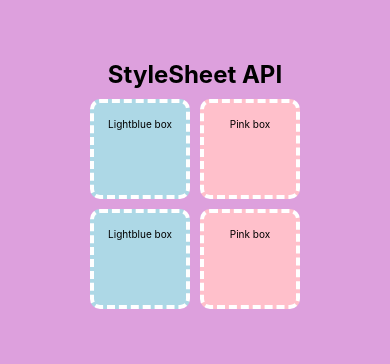
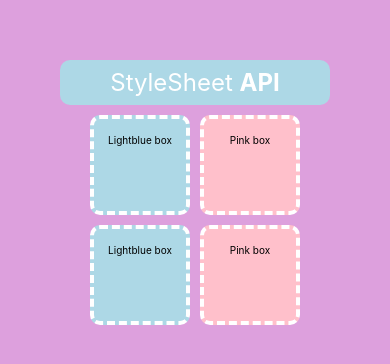
Before and after one commit to SaputraUta/learn-react-native, a React Native app: screen / in a window 390 px wide. Shown: the top 364 px of the page. Built offline with nearby package versions, Linux system fonts and the light colour scheme.

Commit message:
inheritance

```diff
--- a/App.js
+++ b/App.js
@@ -3,7 +3,9 @@ import { View, Text, StyleSheet } from "react-native";
 export default function App() {
   return (
     <View style={styles.container}>
-      <Text style={styles.title}>StyleSheet API</Text>
+      <View style={styles.headerContainer}>
+        <Text style={styles.title}>StyleSheet <Text style={styles.boldText}>API</Text></Text>
+      </View>
       <View style={styles.cardContainer}>
         <View style={[styles.box, styles.lightblue, styles.boxShadow]}>
           <Text style={styles.boxTitle}>Lightblue box</Text>
@@ -29,6 +31,11 @@ const styles = StyleSheet.create({
     gap: 10,
     padding: 60,
   },
+  headerContainer: {
+    backgroundColor: "lightblue",
+    padding: 8,
+    borderRadius: 10,
+  },
   cardContainer: {
     flexDirection: "row",
     flexWrap: "wrap",
@@ -37,8 +44,11 @@ const styles = StyleSheet.create({
   },
   title: {
     fontSize: 24,
+    textAlign: "center",
+    color: "white",
+  },
+  boldText: {
     fontWeight: "bold",
-    textAlign: "center",
   },
   boxTitle: {
     fontSize: 10,
@@ -63,5 +73,5 @@ const styles = StyleSheet.create({
   boxShadow: {
     shadowColor: "red",
     elevation: 20,
-  }
+  },
 });
```
Also changed, not shown: components/Greeting.js (added, +8 -0 lines).
